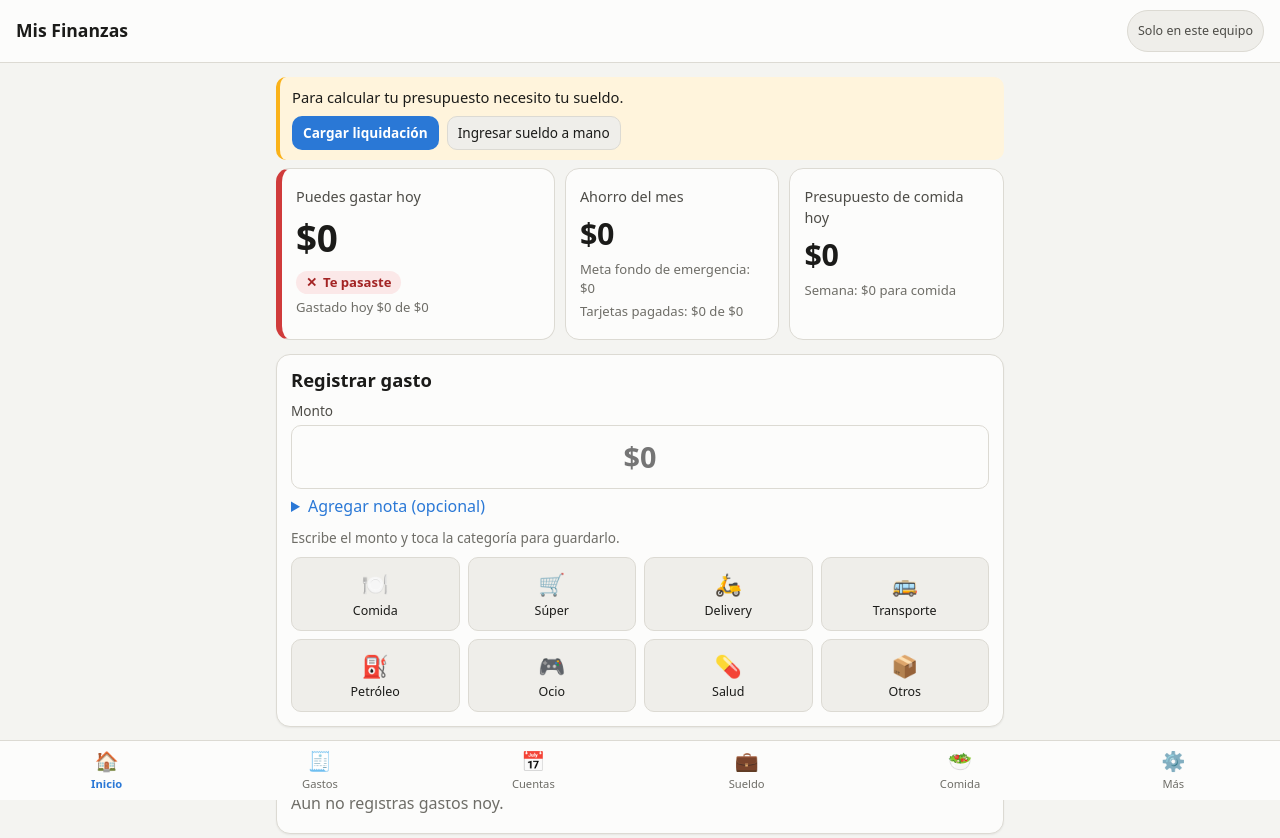
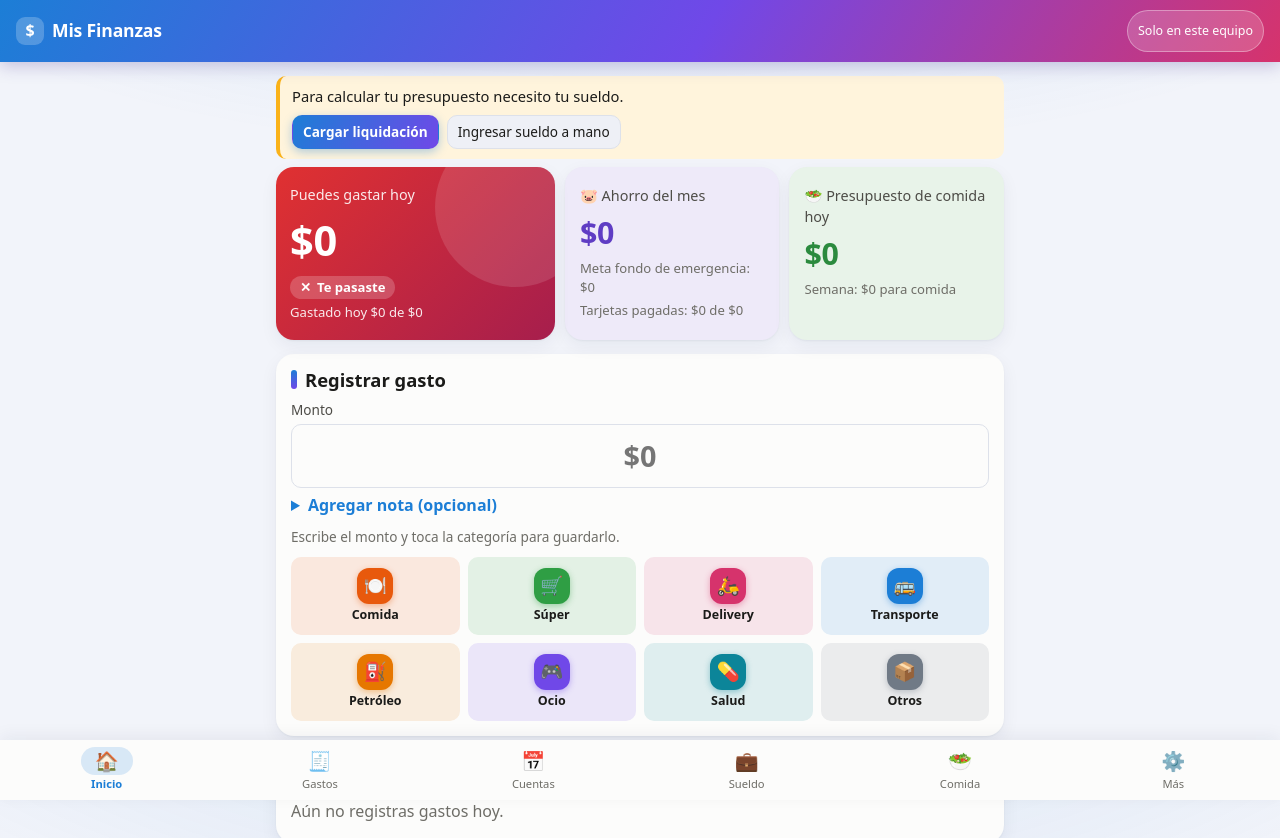
Before and after one commit to zebastianbellenger-pixel/finanzas-app, a website with bundled scripts: page index.html in a window 1280 px wide. Shown: the top 838 px of the page. Built offline with nearby package versions, Linux system fonts and the light colour scheme.

Commit message:
style: add color to the app with section accents and category colors

```diff
--- a/css/styles.css
+++ b/css/styles.css
@@ -1,8 +1,8 @@
 :root {
-  --bg: #f4f4f1;
+  --bg: #f2f4fa;
   --surface: #fcfcfb;
-  --surface-2: #efeeea;
-  --border: #dcdad3;
+  --surface-2: #eef0f6;
+  --border: #dde1ea;
   --text: #1b1b19;
   --text-2: #4d4c47;
   --muted: #6e6d67;
@@ -17,9 +17,9 @@
   --good-bg: #e6f5e6;
   --warning-bg: #fff4dc;
   --critical-bg: #fbe8e8;
-  --grid: #e4e2dc;
-  --radius: 14px;
-  --shadow: 0 1px 2px rgba(0, 0, 0, .06);
+  --grid: #e6e9f0;
+  --radius: 18px;
+  --shadow: 0 1px 2px rgba(20, 30, 60, .05), 0 6px 18px rgba(20, 30, 60, .06);
   color-scheme: light;
 }
 
@@ -260,3 +260,108 @@ details ol { padding-left: 20px; }
 .check-row { display: flex; align-items: center; gap: 10px; padding: 6px 0; border-bottom: 1px solid var(--grid); }
 .check-row label { margin: 0; color: var(--text); font-size: .95rem; flex: 1; }
 .check-row.done label { text-decoration: line-through; color: var(--muted); }
+
+/* ---------- color layer ---------- */
+
+/* Category identity colors (same hue in buttons, list bubbles and anywhere a category appears). */
+.cat-comida { --c: #e8590c; }
+.cat-supermercado { --c: #2f9e44; }
+.cat-delivery { --c: #d6336c; }
+.cat-transporte { --c: #1c7ed6; }
+.cat-combustible { --c: #e67700; }
+.cat-ocio { --c: #7048e8; }
+.cat-salud { --c: #0c8599; }
+.cat-otros { --c: #707a86; }
+
+/* Per-section accent: titles and the active tab take the color of the section you are in. */
+body { --tab: #1c7ed6; --tab-2: #7048e8; }
+body[data-tab="expenses"] { --tab: #d6336c; --tab-2: #f76707; }
+body[data-tab="accounts"] { --tab: #4263eb; --tab-2: #1098ad; }
+body[data-tab="payslip"] { --tab: #0c8599; --tab-2: #2f9e44; }
+body[data-tab="food"] { --tab: #2f9e44; --tab-2: #e67700; }
+body[data-tab="more"] { --tab: #5f3dc4; --tab-2: #1c7ed6; }
+
+body { background: radial-gradient(1200px 400px at 50% -120px, color-mix(in srgb, var(--tab) 14%, transparent), transparent 70%), var(--bg); background-attachment: fixed; }
+
+.topbar {
+  background: linear-gradient(120deg, #1c7ed6, #7048e8 55%, #d6336c);
+  border-bottom: none; color: #fff; box-shadow: 0 4px 16px rgba(60, 40, 140, .25);
+}
+.topbar h1 { display: flex; align-items: center; gap: 8px; font-weight: 800; letter-spacing: -.01em; }
+.logo {
+  display: inline-grid; place-items: center; width: 28px; height: 28px; border-radius: 9px;
+  background: rgba(255, 255, 255, .22); font-weight: 900; font-size: 1rem;
+}
+.sync-pill { background: rgba(255, 255, 255, .18); border-color: rgba(255, 255, 255, .35); color: #fff; }
+.sync-pill.error { background: #fff; color: var(--critical-ink); border-color: #fff; }
+
+.card { border-color: transparent; }
+.card h2 { display: flex; align-items: center; gap: 8px; }
+.card h2::before {
+  content: ""; width: 6px; height: 1.05em; border-radius: 3px; flex-shrink: 0;
+  background: linear-gradient(180deg, var(--tab), var(--tab-2));
+}
+.split h2::before { display: none; }
+
+/* Hero KPI: full color by traffic-light status, white text. */
+.kpi { border-color: transparent; box-shadow: var(--shadow); }
+.kpi.kpi-main { color: #fff; border: none; position: relative; overflow: hidden; }
+.kpi.kpi-main::after {
+  content: ""; position: absolute; right: -40px; top: -40px; width: 160px; height: 160px; border-radius: 50%;
+  background: rgba(255, 255, 255, .12); pointer-events: none;
+}
+.kpi.kpi-main.status-green { background: linear-gradient(135deg, #2b8a3e, #087f5b); }
+.kpi.kpi-main.status-yellow { background: linear-gradient(135deg, #d9480f, #b33b00); }
+.kpi.kpi-main.status-red { background: linear-gradient(135deg, #e03131, #a61e4d); }
+.kpi.kpi-main .kpi-label, .kpi.kpi-main .kpi-sub { color: rgba(255, 255, 255, .9); }
+.kpi.kpi-main .kpi-value { font-size: 2.6rem; }
+.kpi.kpi-main .pill { background: rgba(255, 255, 255, .2); color: #fff; }
+.kpi-save { background: color-mix(in srgb, #7048e8 10%, var(--surface)); }
+.kpi-save .kpi-value { color: #5f3dc4; }
+.kpi-food { background: color-mix(in srgb, #2f9e44 10%, var(--surface)); }
+.kpi-food .kpi-value { color: #2b8a3e; }
+
+/* Buttons */
+.btn-primary {
+  background: linear-gradient(120deg, var(--tab), var(--tab-2)); color: #fff;
+  box-shadow: 0 3px 10px color-mix(in srgb, var(--tab) 35%, transparent);
+}
+button, .btn { transition: transform .08s ease, box-shadow .15s ease, background-color .15s ease; }
+button:active:not(:disabled) { transform: scale(.97); }
+button:disabled { opacity: .6; cursor: default; }
+
+/* Category buttons and list bubbles */
+.cat-btn {
+  background: color-mix(in srgb, var(--c) 12%, var(--surface)); border-color: transparent;
+  color: var(--text); font-weight: 600;
+}
+.cat-btn:hover { background: color-mix(in srgb, var(--c) 20%, var(--surface)); }
+.cat-btn .cat-ico {
+  display: grid; place-items: center; width: 36px; height: 36px; border-radius: 12px;
+  background: var(--c); font-size: 1.15rem; box-shadow: 0 2px 6px color-mix(in srgb, var(--c) 40%, transparent);
+}
+.expense-main { display: flex; align-items: center; gap: 10px; min-width: 0; }
+.cat-dot {
+  display: grid; place-items: center; width: 34px; height: 34px; border-radius: 11px; flex-shrink: 0;
+  background: color-mix(in srgb, var(--c) 18%, var(--surface)); font-size: 1.05rem;
+}
+
+/* Bottom tabs: active section gets its own color and a soft pill behind the icon. */
+.tabs { box-shadow: 0 -4px 16px rgba(20, 30, 60, .06); border-top-color: transparent; }
+.tabs button.active { color: var(--tab); }
+.tabs button.active span {
+  background: color-mix(in srgb, var(--tab) 16%, transparent); border-radius: 999px; padding: 0 14px;
+}
+
+.progress > div, .hbar .fill { background: linear-gradient(90deg, var(--tab), var(--tab-2)); }
+.progress.over > div { background: var(--critical); }
+details summary { color: var(--tab); font-weight: 600; }
+.btn-link { color: var(--tab); }
+.btn-link.btn-danger { color: var(--critical-ink); }
+
+@media (prefers-color-scheme: dark) {
+  :root:not([data-theme="light"]) .kpi-save .kpi-value { color: #b197fc; }
+  :root:not([data-theme="light"]) .kpi-food .kpi-value { color: #8ce99a; }
+}
+:root[data-theme="dark"] .kpi-save .kpi-value { color: #b197fc; }
+:root[data-theme="dark"] .kpi-food .kpi-value { color: #8ce99a; }
--- a/index.html
+++ b/index.html
@@ -11,7 +11,7 @@
 </head>
 <body>
   <header class="topbar">
-    <h1>Mis Finanzas</h1>
+    <h1><span class="logo" aria-hidden="true">$</span>Mis Finanzas</h1>
     <button type="button" class="sync-pill" data-action="sync-now" id="sync-pill" title="Sincronizar">Solo en este equipo</button>
   </header>
 
--- a/js/app.js
+++ b/js/app.js
@@ -180,6 +180,7 @@ function updateSyncPill() {
 function render() {
   const views = { home: viewHome, expenses: viewExpenses, accounts: viewAccounts, payslip: viewPayslip, food: viewFood, more: viewMore };
   if (!views[ui.tab]) ui.tab = 'home';
+  document.body.dataset.tab = ui.tab;
   document.getElementById('view').innerHTML = views[ui.tab]();
   document.querySelectorAll('.tabs button').forEach((b) => {
     const active = b.dataset.tab === ui.tab;
@@ -215,14 +216,14 @@ function viewHome() {
       <span class="pill ${plan.status}"><span aria-hidden="true">${st.icon}</span>${st.label}</span>
       <p class="kpi-sub">${overBy ? `Te pasaste ${money(overBy)}; mañana tu monto diario baja.` : `Gastado hoy ${money(plan.spentToday)} de ${money(plan.dailyAllowance)}`}</p>
     </article>
-    <article class="kpi">
-      <p class="kpi-label">Ahorro del mes</p>
+    <article class="kpi kpi-save">
+      <p class="kpi-label"><span aria-hidden="true">🐷</span> Ahorro del mes</p>
       <p class="kpi-value">${money(plan.savedInCycle)}</p>
       <p class="kpi-sub">Meta fondo de emergencia: ${money(plan.emergency)}</p>
       <p class="kpi-sub">Tarjetas pagadas: ${money(plan.cardPaidInCycle)} de ${money(plan.cardPayments)}</p>
     </article>
-    <article class="kpi">
-      <p class="kpi-label">Presupuesto de comida hoy</p>
+    <article class="kpi kpi-food">
+      <p class="kpi-label"><span aria-hidden="true">🥗</span> Presupuesto de comida hoy</p>
       <p class="kpi-value">${money(Math.max(0, plan.foodToday))}</p>
       <p class="kpi-sub">Semana: ${money(plan.foodWeekBudget)} para comida</p>
     </article>
@@ -236,7 +237,7 @@ function viewHome() {
     <details><summary>Agregar nota (opcional)</summary><input name="note" placeholder="Ej: café, almuerzo, Uber"></details>
     <p class="muted small">Escribe el monto y toca la categoría para guardarlo.</p>
     <div class="cat-grid">
-      ${CATEGORIES.map((c) => `<button type="submit" class="cat-btn" name="category" value="${c.id}"><span aria-hidden="true">${c.icon}</span>${c.label}</button>`).join('')}
+      ${CATEGORIES.map((c) => `<button type="submit" class="cat-btn cat-${c.id}" name="category" value="${c.id}"><span class="cat-ico" aria-hidden="true">${c.icon}</span>${c.label}</button>`).join('')}
     </div>
   </form>
 
@@ -260,8 +261,10 @@ function alertHtml(a) {
 }
 
 function expenseItem(e) {
-  return `<li><div><div>${esc(catIcon(e.category))} ${esc(catLabel(e.category))}${e.note ? ` · <span class="muted">${esc(e.note)}</span>` : ''}</div>
-    <div class="meta">${fmtDate(e.date)}</div></div>
+  const cls = CATEGORIES.some((c) => c.id === e.category) ? e.category : 'otros';
+  return `<li><div class="expense-main"><span class="cat-dot cat-${cls}" aria-hidden="true">${esc(catIcon(e.category))}</span>
+    <div><div>${esc(catLabel(e.category))}${e.note ? ` · <span class="muted">${esc(e.note)}</span>` : ''}</div>
+    <div class="meta">${fmtDate(e.date)}</div></div></div>
     <div class="actions" style="margin:0"><span class="amount">${money(e.amount)}</span>
     <button class="btn-link btn-danger" data-action="del-expense" data-id="${esc(e.id)}" aria-label="Eliminar gasto">✕</button></div></li>`;
 }
```
